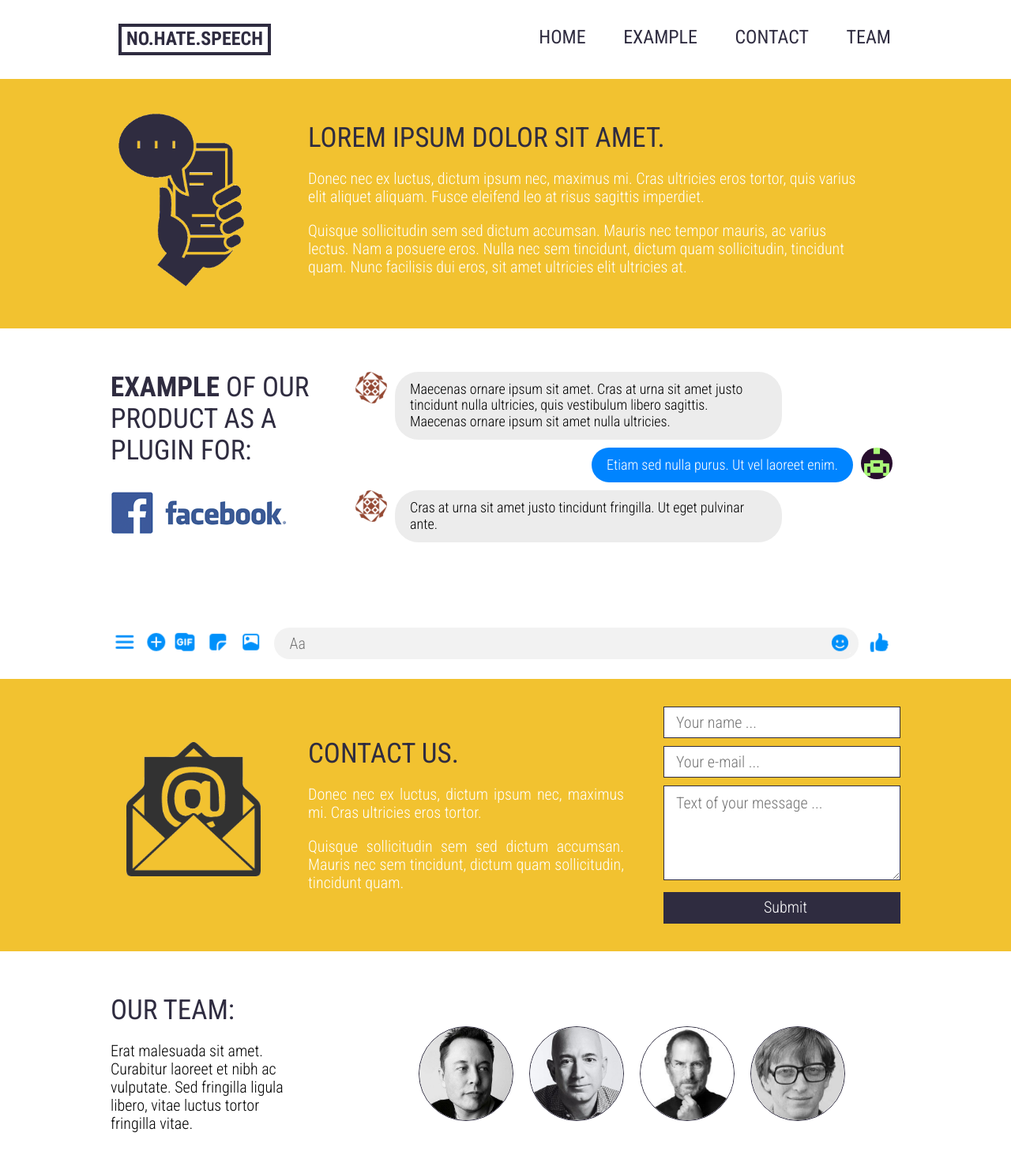
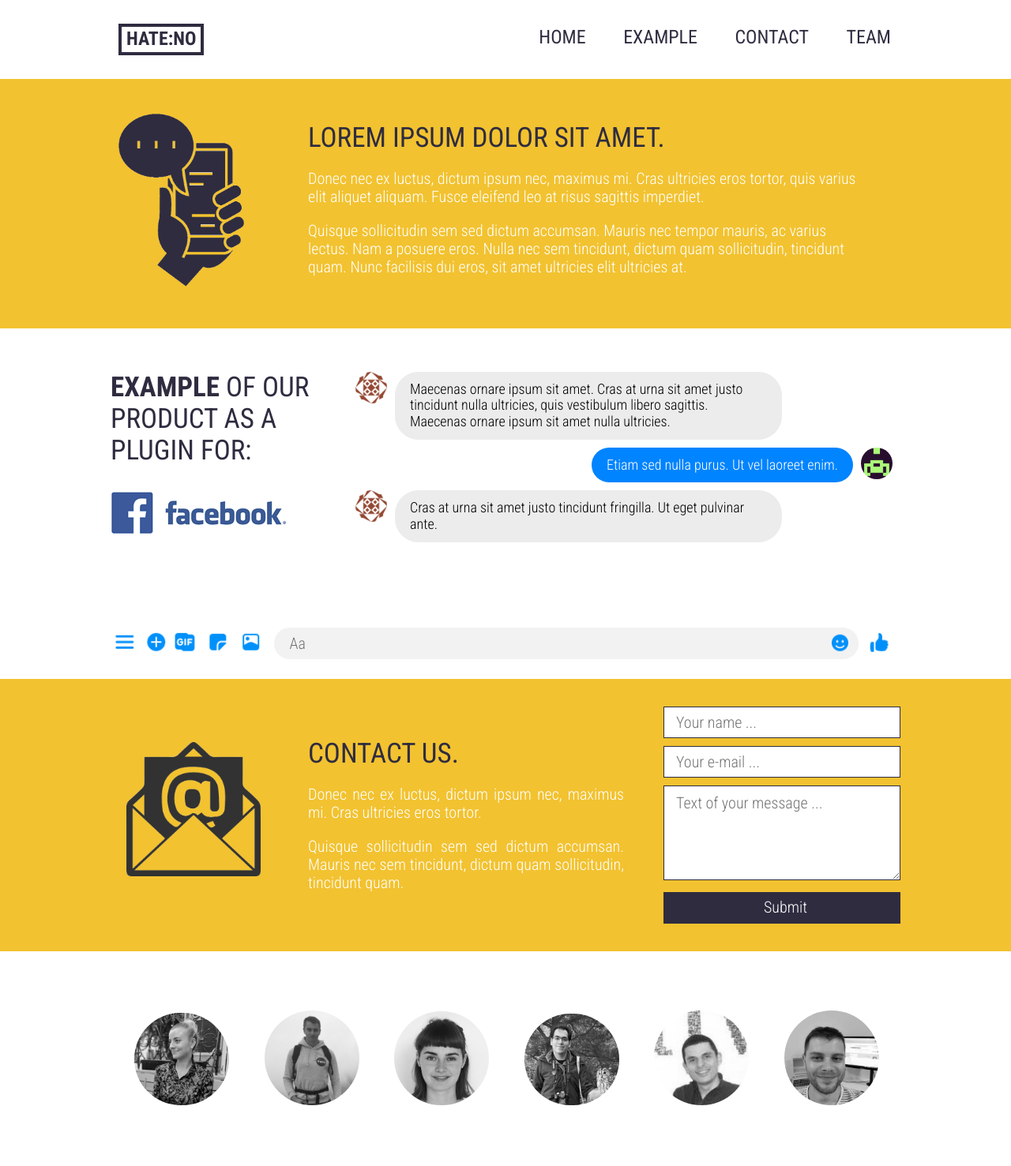
Before and after one commit to Zahorack/code-against-hate, a Flask app: page / in a window 1280 px wide. Shown: the top 1477 px of the page at 79% size. After the commit the page ends 1400 px from the top, so only its background shows below. Run offline with Flask 2, Linux system fonts and the light colour scheme; some libraries are stand-ins or nearby versions.

Commit message:
feat: team members pictures added

```diff
--- a/static/stylesheets/style.css
+++ b/static/stylesheets/style.css
@@ -150,10 +150,10 @@
 
 div.section img.img-team {
     border-radius: 100px;
-    border: solid 1px #2f2c40;
+    border: none;
     width: 120px;
-    float: right;
-    margin: 20px 20px 20px 0;
+    margin: 20px 10px 20px 30px;
+    filter: grayscale(100%);
 }
 
 div.section img.message-avatar {
--- a/templates/index.html
+++ b/templates/index.html
@@ -108,7 +108,7 @@
                 <nav class="navbar navbar-inverse navbar-fixed-top">
                     <div class="container-fluid">
                         <div class="navbar-header">
-                            <a class="navbar-brand logo font-gray" href="#">no.hate.speech</a>
+                            <a class="navbar-brand logo font-gray" href="#">hate:no</a>
                         </div>
                         <div>
                             <div class="collapse navbar-collapse" id="navbar">
@@ -219,16 +219,12 @@
         <div class="space"></div>
         <div class="section-wrap" id="team">
             <div class="section">
-                <div class="column column-25">
-                    <h4>Our team:</h4>
-                    <p>Erat malesuada sit amet. Curabitur laoreet et nibh ac vulputate. Sed fringilla ligula libero, vitae luctus tortor fringilla vitae.</p>
-                </div>
-                <div class="column column-70">
-                    <img class="img-team" src="../static/images/circle-cropped-1.png">
-                    <img class="img-team" src="../static/images/circle-cropped-2.png">
-                    <img class="img-team" src="../static/images/circle-cropped-3.png">
-                    <img class="img-team" src="../static/images/circle-cropped-4.png">
-                </div>
+                <a href=""><img class="img-team" src="../static/images/hanna.png"></a>
+                <a href="https://www.linkedin.com/in/oliver-holl%C3%BD-4318a9178/"><img class="img-team" src="../static/images/oliver.png"></a>
+                <a href="https://www.linkedin.com/in/agata-godzwon/"><img class="img-team" src="../static/images/agata.jpg"></a>
+                <a href=""><img class="img-team" src="../static/images/ricardo.jpg"></a>
+                <a href=""><img class="img-team" src="../static/images/kristian.jpg"></a>
+                <a href="https://www.linkedin.com/in/macekjan/"><img class="img-team" src="../static/images/janko.jpg"></a>
             </div>
         </div>
         <div class="space"></div>
```
Also changed, not shown: static/images/agata.jpg (added), static/images/hanna.png (added), static/images/janko.jpg (added), static/images/kristian.jpg (added), static/images/oliver.png (added), static/images/ricardo.jpg (added).
